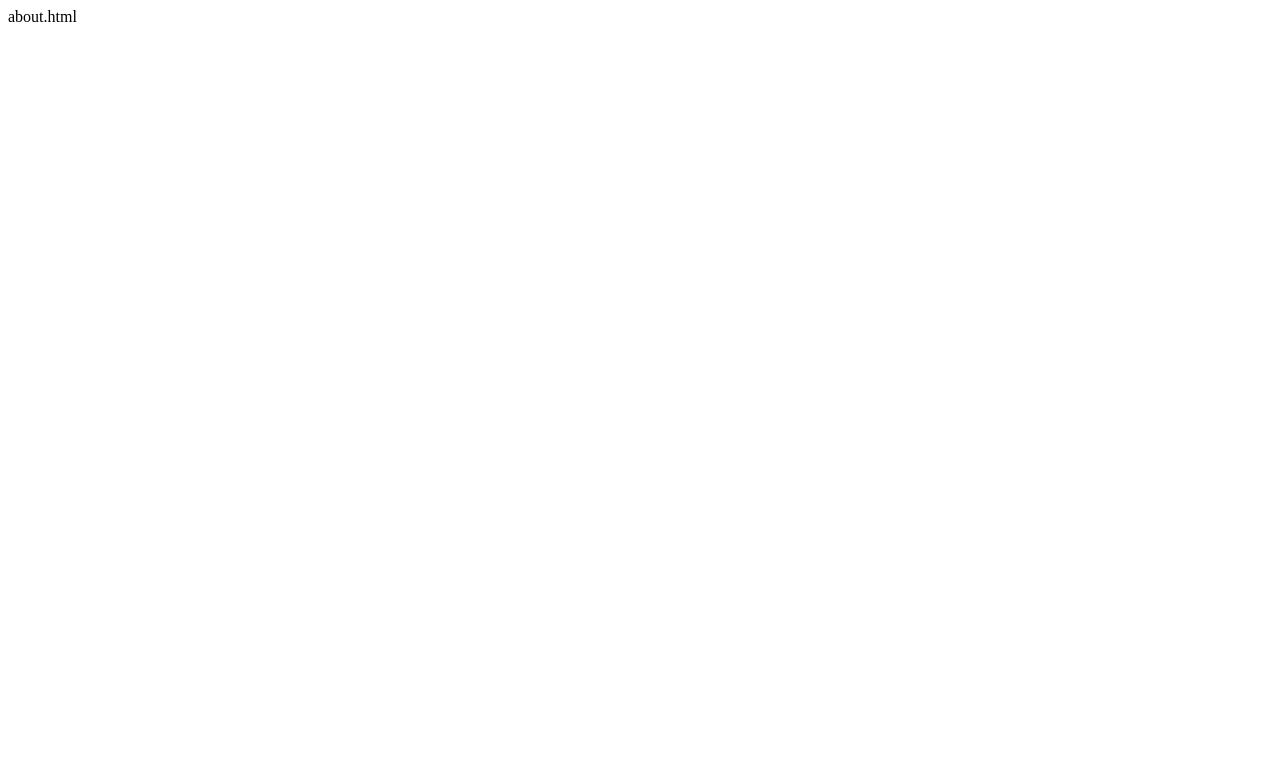
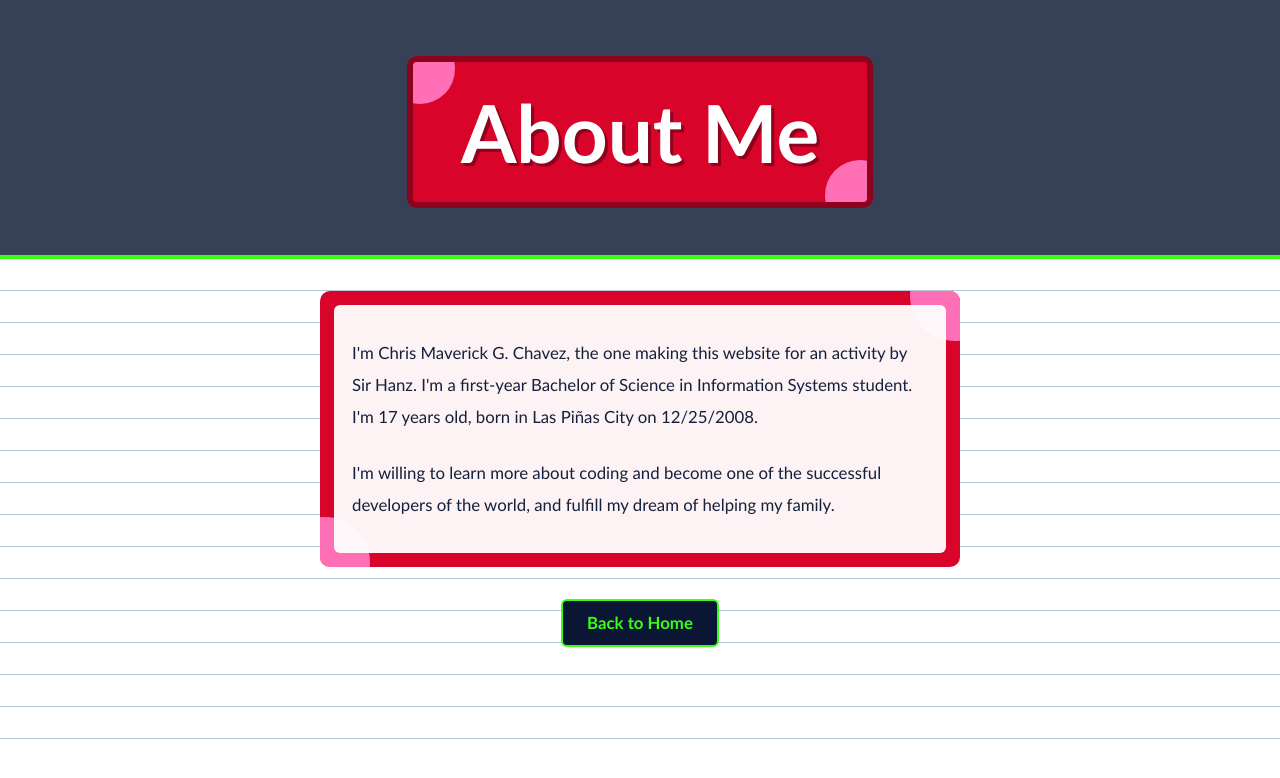
Before and after one commit to maverickchavez09-VinightmiL/my-first-website, a plain HTML site: page about.html in a window 1280 px wide. Drawn offline with Linux system fonts and the light colour scheme.

Commit message:
Update about.html

```diff
--- a/about.html
+++ b/about.html
@@ -1 +1,25 @@
-about.html
+<!DOCTYPE html>
+<html lang="en">
+<head>
+  <meta charset="UTF-8">
+  <meta name="viewport" content="width=device-width, initial-scale=1">
+  <title>About Me</title>
+  <link rel="stylesheet" href="css/style.css">
+</head>
+<body>
+  <header class="hero">
+    <div class="title-box"><h1>About Me</h1></div>
+  </header>
+  <main class="lower">
+    <div class="content">
+      <div class="about-frame">
+        <div class="about-text">
+          <p>I'm Chris Maverick G. Chavez, the one making this website for an activity by Sir Hanz. I'm a first-year Bachelor of Science in Information Systems student. I'm 17 years old, born in Las Piñas City on 12/25/2008.</p>
+          <p>I'm willing to learn more about coding and become one of the successful developers of the world, and fulfill my dream of helping my family.</p>
+        </div>
+      </div>
+      <p class="back"><a class="btn" href="index.html">Back to Home</a></p>
+    </div>
+  </main>
+</body>
+</html>
```
